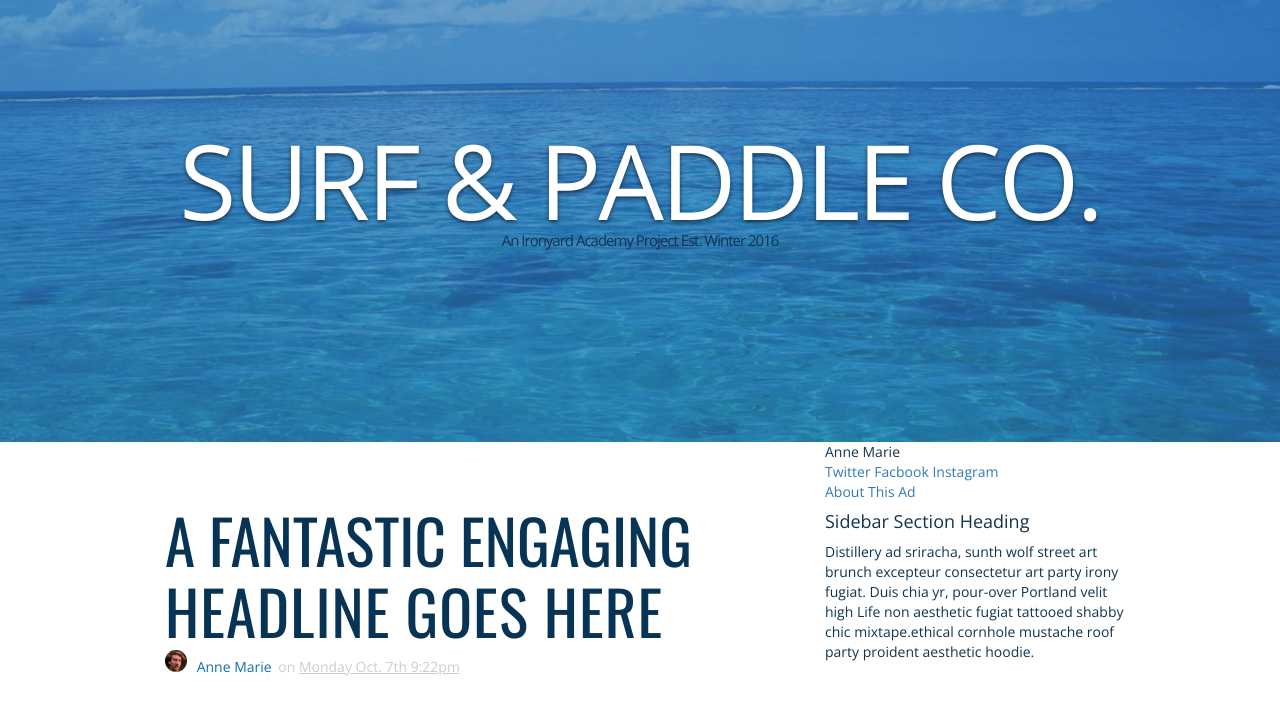
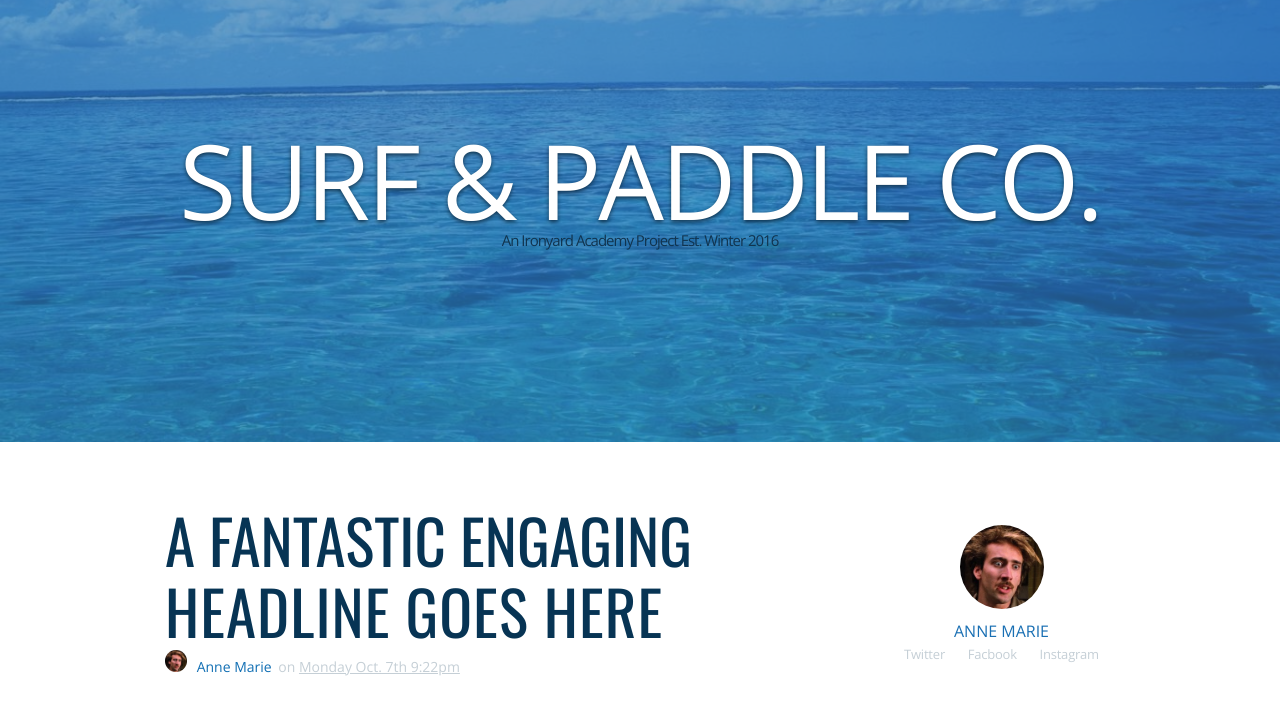
Before and after one commit to starrynight203/1.3-Surf-and-Paddle, a plain HTML site: page dist/index.html in a window 1280 px wide. Shown: the part 81-786 px from the top of the page. Drawn offline with nearby package versions, Linux system fonts and the light colour scheme.

Commit message:
container right side styled

```diff
--- a/app/styles/app.scss
+++ b/app/styles/app.scss
@@ -279,8 +279,8 @@ header h4 {
   width: 158px;
   height: 30px;
   color: white;
-  border: 1px solid rgba(197, 207, 214, 1);
-  background-color: rgba(197, 207, 214, 1);
+  border: 1px solid #c5cfd6;
+  background-color: #c5cfd6;
   font-family: 'Open Sans';
   margin-top: 9px;
   i {
@@ -301,8 +301,8 @@ header h4 {
   height: 30px;
   width: 128px;
   color: white;
-  border: 1px solid rgba(197, 207, 214, 1);
-  background-color: rgba(197, 207, 214, 1);
+  border: 1px solid #c5cfd6;
+  background-color: #c5cfd6;
   font-family: 'Open Sans';
   i {
     border: 4px solid #5e686e;
@@ -323,8 +323,8 @@ header h4 {
   height: 30px;
   width: 154px;
   color: white;
-  border: 2px solid rgba(16, 110, 179, 1);
-  background-color:rgba(16, 110, 179, 1);
+  border: 2px solid #106eb3;
+  background-color:#106eb3;
   font-family: 'Open Sans';
   i {
     border: 4px solid #073454;
@@ -338,3 +338,106 @@ header h4 {
     margin-left: -17px;
   }
 }
+
+/// *right-side styling ////
+
+.right-avatar-pic {
+  background: url('../images/nickcage.jpg');
+  // content: "";
+  // position: absolute;
+  // background: rgba(46, 118, 178, 0.7);
+  background-size: cover;
+  height: 84px;
+  width: 84px;
+  border-radius: 50%;
+  margin-top: 83px;
+  margin-left: 135px;
+}
+
+// .right-avatar-pic::before {
+//   content: "";
+//   position: absolute;
+//   top: 0;
+//   bottom: 0;
+//   left: 0;
+//   right: 0;
+//   background: rgba(46, 118, 178, 0.7);
+// }
+
+.left-side-author-name {
+  color: #196fb3;
+  font-size: 16px;
+  font-family: 'Open Sans', sans-serif;
+  text-transform: uppercase;
+  margin-left: 43px;
+  margin-top: 11px;
+  margin-bottom: 1px;
+  text-align: center;
+}
+
+.social-links {
+    display: inline-block;
+  // text-align: center;
+    margin-left: 111px;
+  a {
+    display: inline-block;
+    font-family: 'Open Sans';
+    color: #c5cfd6;
+    font-size: 13px;
+    position: relative;
+    left: -32px;
+    letter-spacing: -.2px;
+  }
+}
+
+.social-links {
+  .twitter {
+    margin-right: 19px;
+  }
+}
+
+.social-links {
+  .facebook {
+    margin-right: 19px;
+  }
+}
+
+.right-side-photo {
+  background: url('../images/nickcage.jpg');
+  background-size: cover;
+  width: 278px;
+  height: 300px;
+  margin-left: 36px;
+  margin-top: 50px;
+  margin-right: 10px;
+}
+
+.right-side-about {
+  margin-top: 6px;
+  a {
+    text-decoration: none;
+    color: #c5cfd6;
+    text-decoration: underline;
+    font-size: 13px;
+    margin-left: 225px;
+  }
+}
+
+.right-side {
+  h4 {
+    color: #196fb3;
+    text-transform: uppercase;
+    font-family: 'Oswald', sans-serif;
+    margin-top: 48px;
+    margin-left: 36px;
+  }
+}
+
+.right-side {
+  p {
+    color: #c5cfd6;
+    margin-left: 36px;
+    line-height: 24.2px;
+    letter-spacing: -.4px;
+  }
+}
--- a/dist/index.html
+++ b/dist/index.html
@@ -59,7 +59,6 @@
           </p>
 
           <div class="left-side-nav">
-            <!-- <ul> -->
               <li>
                  <button class="read-comments">
                    <i class="fa fa-comment"></i>
@@ -78,16 +77,16 @@
                   <span class="button-caption">Share This Post</span>
                 </button>
               </li>
-            <!-- </ul> -->
           </div>
+
         </div>
 
         <div class="right-side col-xs-4">
           <div class="right-avatar-pic"></div>
 
-          <span>Anne Marie</span>
+          <div class="left-side-author-name">Anne Marie</div>
 
-          <div>
+          <div class="social-links">
             <a class="twitter" target="_blank" href="https://twitter.com/izzbrancuh">Twitter</a>
             <a class="facebook" target="_blank" href="https://www.facebook.com/Brandon.Emerson77">Facbook</a>
             <a class="instagram" target="_blank" href="https://www.instagram.com/izzbrancuh/">Instagram</a>
```
Also changed, not shown: app/index.html (+3 -4 lines), dist/css/app.css, 1 other file.
